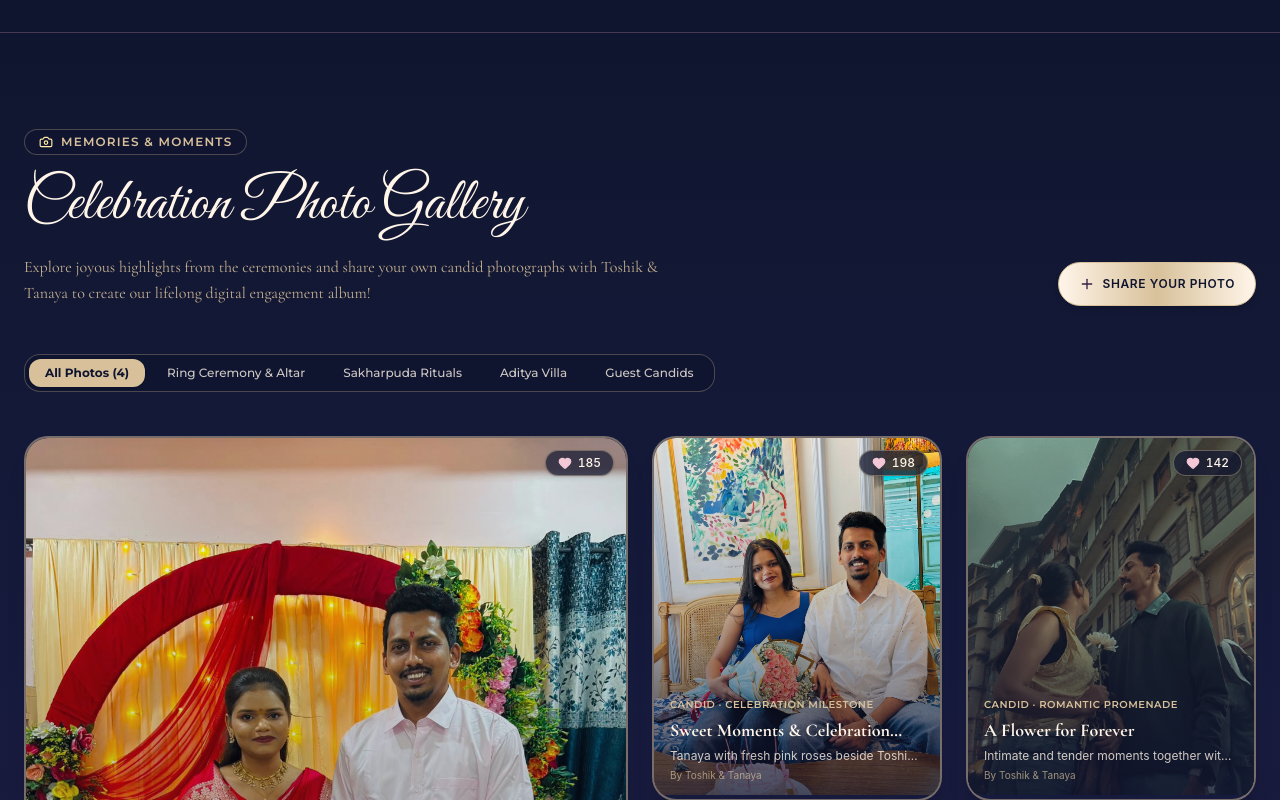
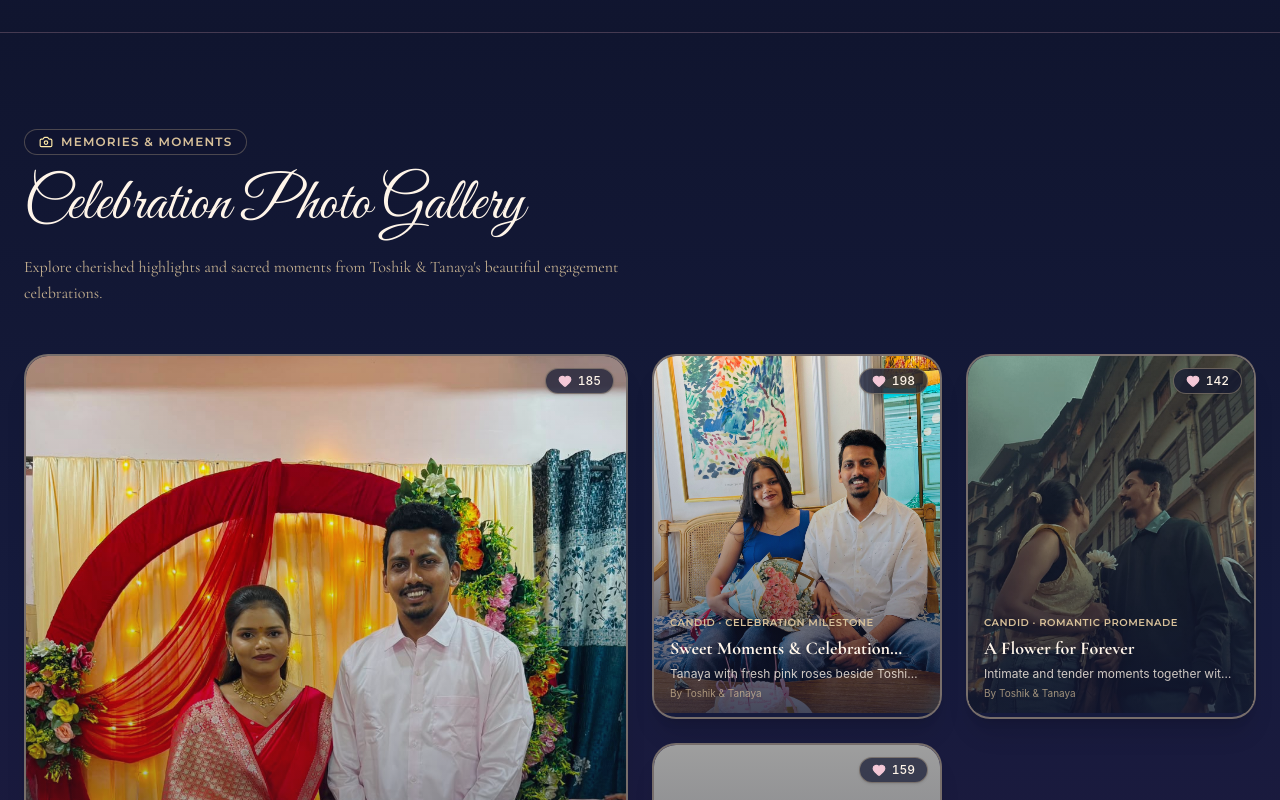
Before and after one commit to Nehalsalve07/Toshik-Tanaya-s-engagement-Celebration, a React (Vite) app: page / in a window 1280 px wide. Shown: the part 5080-5880 px from the top of the page. Built offline with nearby package versions, Linux system fonts and the light colour scheme; grey boxes are pictures that could not be loaded; a web font is replaced by a local one.

Commit message:
refactor(gallery): remove user photo upload feature
Simplify the gallery section by removing the photo upload functionality and associated reset controls, focusing the component on displaying professional event highlights.

```diff
--- a/src/components/GallerySection.tsx
+++ b/src/components/GallerySection.tsx
@@ -162,119 +162,14 @@ export const GallerySection: React.FC = () => {
               Celebration Photo Gallery
             </h2>
             <p className="font-cormorant text-xs sm:text-base text-[#D8C19A]/90 leading-relaxed">
-              Explore joyous highlights from the ceremonies and share your own candid photographs with Toshik & Tanaya to create our lifelong digital engagement album!
+              Explore cherished highlights and sacred moments from Toshik & Tanaya's beautiful engagement celebrations.
             </p>
-          </div>
-
-          <div className="flex items-center gap-2.5 sm:gap-3 shrink-0 flex-wrap">
-            {photos.length < INITIAL_GALLERY_PHOTOS.length && (
-              <button
-                onClick={handleResetDefaultPhotos}
-                className="min-h-[44px] inline-flex items-center justify-center gap-1.5 px-3 py-2 text-xs font-medium text-[#D8C19A] hover:bg-[#21183F] border border-[#D8C19A]/40 rounded-full transition-colors cursor-pointer touch-manipulation"
-                title="Restore default engagement photos"
-              >
-                <RotateCcw className="w-3.5 h-3.5" />
-                <span>Restore Photos</span>
-              </button>
-            )}
-            <button
-              onClick={() => setIsUploadModalOpen(true)}
-              className="min-h-[44px] inline-flex items-center justify-center gap-2 px-5 py-2.5 text-xs font-semibold uppercase tracking-wider text-[#10152F] bg-gradient-to-r from-[#FFF5E9] via-[#D8C19A] to-[#FFF5E9] hover:from-white hover:to-[#D8C19A] rounded-full shadow-md hover:shadow-lg transition-all cursor-pointer border border-[#D8C19A] touch-manipulation active:scale-95"
-            >
-              <Plus className="w-4 h-4 text-[#342044]" />
-              <span>Share Your Photo</span>
-            </button>
           </div>
         </div>
 
-        {/* Filter Tabs */}
-        <div className="flex items-center gap-2 overflow-x-auto pb-3 mb-8 text-xs font-medium scrollbar-none">
-          <div className="flex items-center gap-1.5 p-1 bg-[#10152F]/80 border border-[#D8C19A]/30 rounded-2xl shrink-0 backdrop-blur-sm">
-            <button
-              onClick={() => setActiveFilter('all')}
-              className={`px-4 py-1.5 rounded-xl transition-all cursor-pointer font-montserrat ${
-                activeFilter === 'all'
-                  ? 'bg-[#D8C19A] text-[#10152F] font-bold shadow-sm'
-                  : 'text-[#FFF5E9]/80 hover:text-[#FFF5E9]'
-              }`}
-            >
-              All Photos ({photos.length})
-            </button>
-            <button
-              onClick={() => setActiveFilter('ceremony')}
-              className={`px-4 py-1.5 rounded-xl transition-all cursor-pointer font-montserrat ${
-                activeFilter === 'ceremony'
-                  ? 'bg-[#D8C19A] text-[#10152F] font-bold shadow-sm'
-                  : 'text-[#FFF5E9]/80 hover:text-[#FFF5E9]'
-              }`}
-            >
-              Ring Ceremony & Altar
-            </button>
-            <button
-              onClick={() => setActiveFilter('haldi')}
-              className={`px-4 py-1.5 rounded-xl transition-all cursor-pointer font-montserrat ${
-                activeFilter === 'haldi'
-                  ? 'bg-[#D8C19A] text-[#10152F] font-bold shadow-sm'
-                  : 'text-[#FFF5E9]/80 hover:text-[#FFF5E9]'
-              }`}
-            >
-              Sakharpuda Rituals
-            </button>
-            <button
-              onClick={() => setActiveFilter('venue')}
-              className={`px-4 py-1.5 rounded-xl transition-all cursor-pointer font-montserrat ${
-                activeFilter === 'venue'
-                  ? 'bg-[#D8C19A] text-[#10152F] font-bold shadow-sm'
-                  : 'text-[#FFF5E9]/80 hover:text-[#FFF5E9]'
-              }`}
-            >
-              Aditya Villa
-            </button>
-            <button
-              onClick={() => setActiveFilter('candid')}
-              className={`px-4 py-1.5 rounded-xl transition-all cursor-pointer font-montserrat ${
-                activeFilter === 'candid'
-                  ? 'bg-[#D8C19A] text-[#10152F] font-bold shadow-sm'
-                  : 'text-[#FFF5E9]/80 hover:text-[#FFF5E9]'
-              }`}
-            >
-              Guest Candids
-            </button>
-          </div>
-        </div>
-
-        {/* Empty state */}
-        {filteredPhotos.length === 0 && (
-          <div className="text-center py-16 bg-[#FFF5E9] text-[#342044] border-2 border-[#D8C19A] rounded-3xl p-8 max-w-md mx-auto space-y-4 shadow-xl">
-            <ImageIcon className="w-12 h-12 text-[#A88B58] mx-auto" />
-            <div>
-              <h3 className="font-cormorant text-2xl font-bold text-[#342044]">
-                No Photos in this Category
-              </h3>
-              <p className="text-xs text-[#73526E] mt-1">
-                Upload your cherished pictures or restore the default engagement album.
-              </p>
-            </div>
-            <div className="flex items-center justify-center gap-3 pt-2">
-              <button
-                onClick={handleResetDefaultPhotos}
-                className="px-4 py-2 text-xs font-medium text-[#342044] border border-[#D8C19A] rounded-full hover:bg-white transition-colors cursor-pointer"
-              >
-                Restore Default Photos
-              </button>
-              <button
-                onClick={() => setIsUploadModalOpen(true)}
-                className="px-4 py-2 text-xs font-semibold text-white bg-[#342044] rounded-full hover:bg-[#21183F] transition-colors cursor-pointer"
-              >
-                Upload Photo
-              </button>
-            </div>
-          </div>
-        )}
-
         {/* Photos Grid: Warm Ivory & Gold Frames */}
         <div className="grid grid-cols-1 sm:grid-cols-2 lg:grid-cols-3 xl:grid-cols-4 gap-6">
-          {filteredPhotos.map((photo, index) => {
+          {photos.map((photo, index) => {
             const isLarge = index === 0;
 
             return (
```
